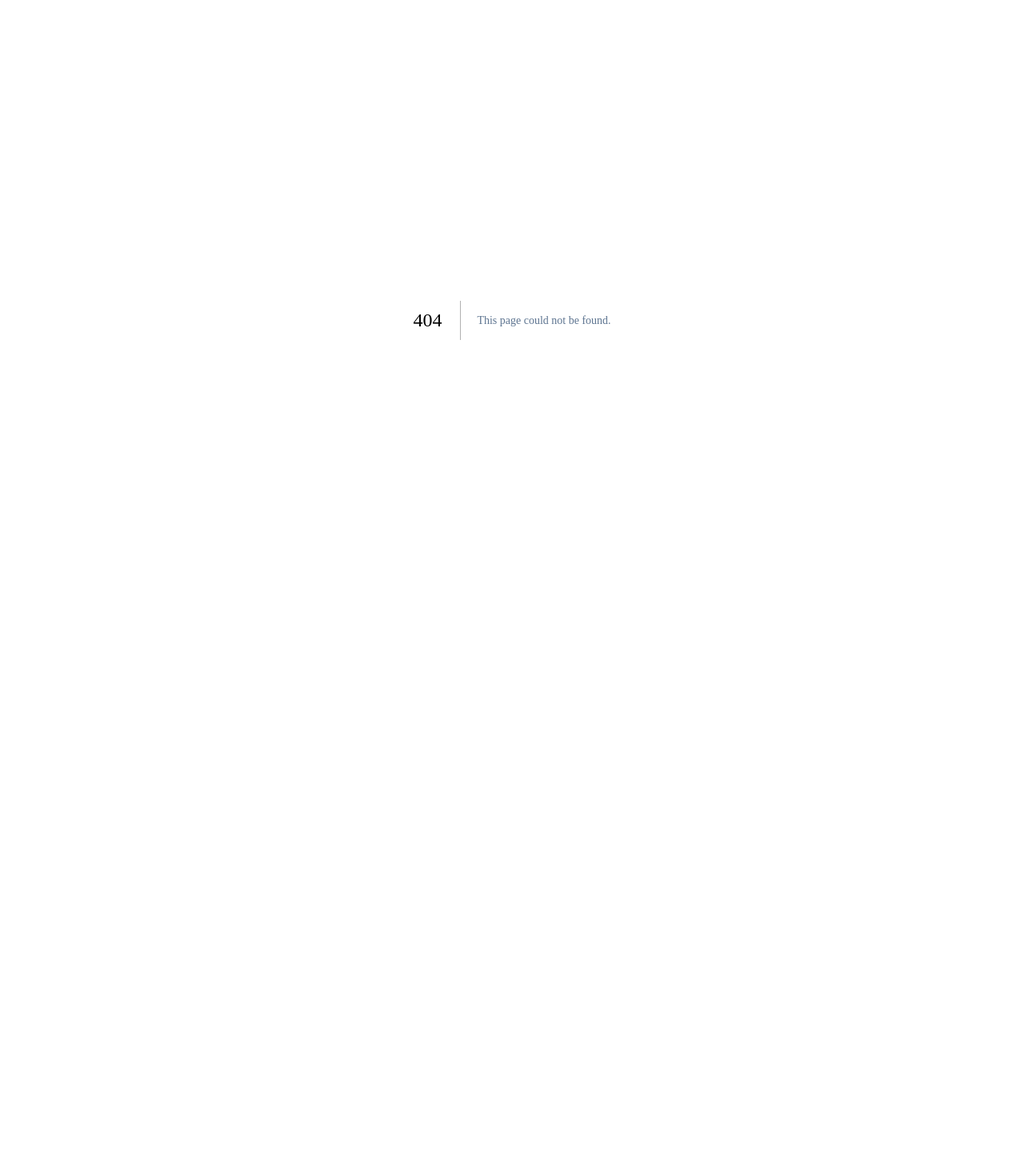
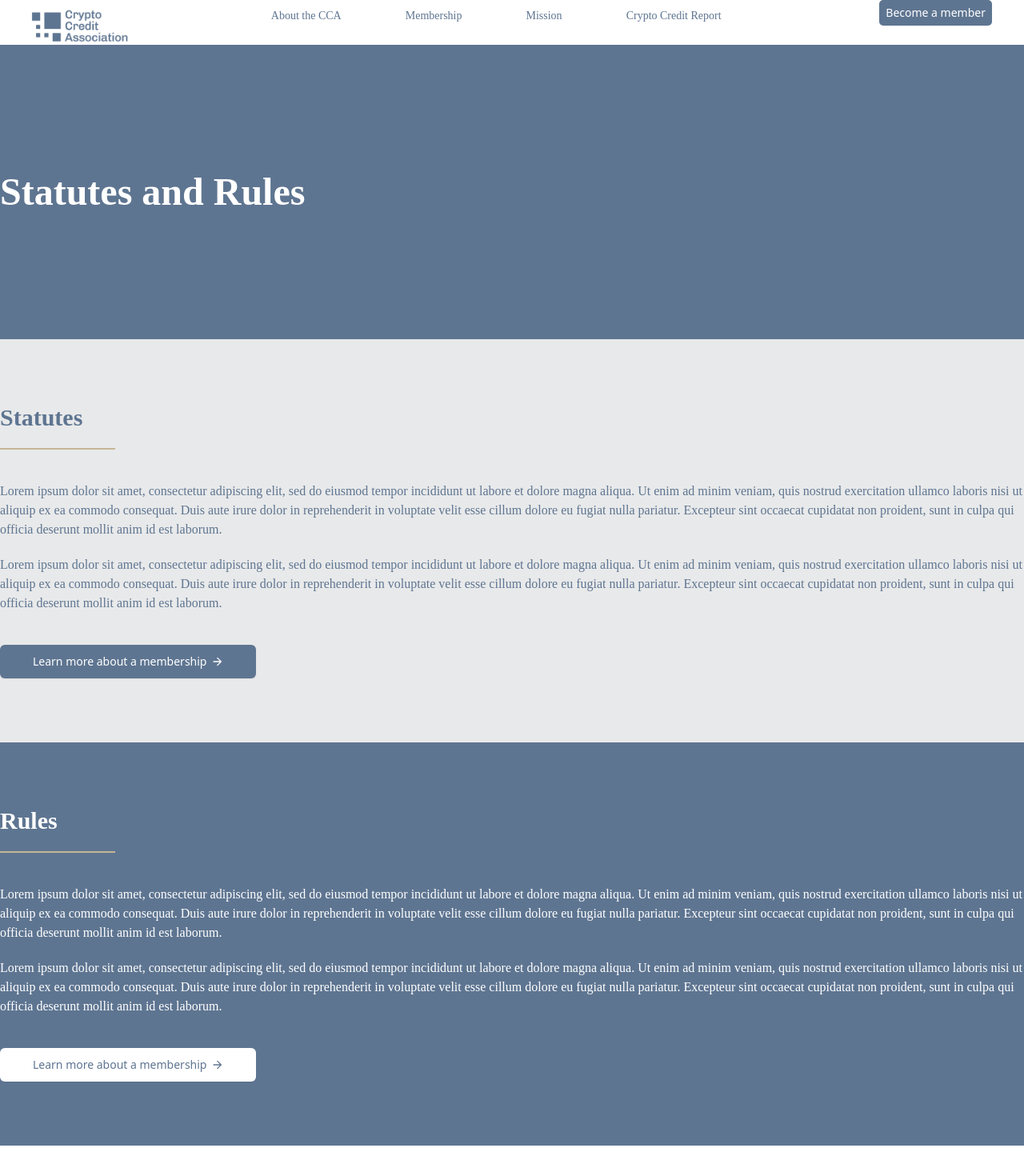
Before and after one commit to crypto-credit-association/cca-website, a Next.js app: page /statutes-and-rules in a window 1280 px wide. Before the commit this address had no page. Shown: the top 1470 px of the page at 80% size. Before the commit the page ends 800 px from the top, so only its background shows below. Built offline with nearby package versions, Linux system fonts and the light colour scheme; a web font is replaced by a local one.

Commit message:
Statutes and rules page

```diff
--- a/pages/audits.js
+++ b/pages/audits.js
@@ -6,20 +6,18 @@ function Audits() {
         <>
         <Nav />
             <div className="bg-blue-dark">
-                <div className="flex flex-col w-full py-32 max-w-7xl m-auto">
-                    <h1 className="text-white text-center text-6xl font-bold">
+                <div className="flex flex-col w-full max-w-7xl m-auto">
+                    <h1 className="text-white font-bold py-40 px-5 lg:px-0 text-left">
                         Audits
                     </h1>
-                    <div className="border-b-2 border-gold w-56 m-auto mt-5"></div>
                 </div>
             </div>
             <div className="bg-gray">
-                <div className="max-w-7xl m-auto px-10 md:px-24 py-12 md:py-20">
-                    <div className="md:mx-12">
+                <div className="max-w-7xl m-auto py-12 md:py-20 px-5 lg:px-0">
+                    <div>
                         <h3 className="pb-6 text-3xl font-bold">Audits and Certificates</h3>
                         <p className="leading-loose">Certain processes defined by the CCA will require third-party audit and certification services.The CCA will publish references to companies capable of providing these services.</p>
-                            <p className="my-5">Companies publishing credit events, for example, will need to be audited to ensure that their procedures are in line with the procedures published by the CCA.</p>
-                            <p>Companies publishing credit scores, for example, will need to have their computational pipeline certified so that clients can know that the data they provide is reliable.</p>
+                            <p className="mt-5">Companies publishing credit events, for example, will need to be audited to ensure that their procedures are in line with the procedures published by the CCA.</p>
                     </div>
                 </div>
             </div>
--- a/pages/legal.js
+++ b/pages/legal.js
@@ -14,25 +14,33 @@ function Legal() {
             </div>
             <div className="bg-gray">
                 <div className="flex flex-col max-w-7xl m-auto">
-                    <div className="bg-white my-20 p-20">
-                        <h2>Need help? Contact us below.</h2>
-                    </div>
-                </div>
-            </div>
-            <div className="bg-blue-dark">
-                <div className="flex flex-col max-w-7xl m-auto py-20">
-                    <h3 className="text-white font-bold text-center md:text-left pb-5">
+                    <div className="bg-white mx-4 my-10 lg:my-20 py-10 p-5 lg:p-20">
+                        <div className="flex flex-col max-w-7xl m-auto">
+                            <h3 className="font-bold text-left pb-5 text-3xl">
                                 Statutes
                             </h3>
-                    <p className="text-white">
+                            <p>
                                 Lorem ipsum dolor sit amet, consectetur adipiscing elit, sed do eiusmod tempor incididunt ut labore et dolore magna aliqua. Ut enim ad minim veniam, quis nostrud exercitation ullamco laboris nisi ut aliquip ex ea commodo consequat. Duis aute irure dolor in reprehenderit in voluptate velit esse cillum dolore eu fugiat nulla pariatur. Excepteur sint occaecat cupidatat non proident, sunt in culpa qui officia deserunt mollit anim id est laborum.
                             </p>
-                    <h3 className="text-white font-bold text-center md:text-left pt-10 pb-5">
+                            <h3 className="font-bold text-left pt-10 pb-5 text-3xl">
                                 Limitations
                             </h3>
-                    <p className="text-white">
+                            <p>
                                 Lorem ipsum dolor sit amet, consectetur adipiscing elit, sed do eiusmod tempor incididunt ut labore et dolore magna aliqua. Ut enim ad minim veniam, quis nostrud exercitation ullamco laboris nisi ut aliquip ex ea commodo consequat. Duis aute irure dolor in reprehenderit in voluptate velit esse cillum dolore eu fugiat nulla pariatur. Excepteur sint occaecat cupidatat non proident, sunt in culpa qui officia deserunt mollit anim id est laborum.
                             </p>
+                        </div>
+                        <h2 className="pb-4 text-xl pt-10 lg:pt-20">Need help? Contact us at:</h2>
+                        <p>
+                            Baarerstrasse 10
+                            <br />
+                            6300 Zug
+                            <br />
+                            Switzerland
+                            <br />
+                            <br />
+                            <a className="cursor-pointer" href="mailto:contact@cryptocreditassociation.org" target="_blank">contact@cryptocreditassociation.org</a>
+                        </p>
+                    </div>
                 </div>
             </div>
             <Footer />
--- a/pages/membership.js
+++ b/pages/membership.js
@@ -8,7 +8,7 @@ function Membership() {
       <Nav />
       <div className="bg-blue-dark">
         <div className="flex flex-col w-full max-w-6xl m-auto">
-          <h1 className="text-white font-bold py-40 text-center md:text-left">
+          <h1 className="text-white font-bold py-40 px-5 lg:px-0 text-left">
             Membership
           </h1>
         </div>
--- a/pages/mission.js
+++ b/pages/mission.js
@@ -9,14 +9,14 @@ function Mission() {
             <Nav />
             <div className="bg-blue-dark">
                 <div className="flex flex-col max-w-7xl m-auto">
-                    <h1 className="text-white font-bold md:pl-24 py-40 text-center md:text-left">
+                    <h1 className="text-white font-bold md:pl-24 py-40 px-5 lg:px-0 text-left">
                         Mission
                     </h1>
                 </div>
             </div>
             <div className="bg-gray">
-                <div className="max-w-7xl m-auto px-12 py-12">
-                    <div className="md:mx-12">
+                <div className="max-w-7xl m-auto px-5 lg:px-12 py-12">
+                    <div>
                         <h3 className="pb-6 text-3xl font-bold">Our Vision</h3>
                         <div className="border-b-2 border-gold w-48"></div>
                         <ul className="ml-5 md:ml-0 py-6 list-outside list-disc">
@@ -26,7 +26,7 @@ function Mission() {
                         </ul>
                     </div>
                     <div className="grid grid-cols-1 md:grid-cols-3">
-                        <div className="md:mx-12">
+                        <div>
                             <h3 className="pt-12 pb-6 text-3xl font-bold">Standards</h3>
                             <div className="border-b-2 border-gold w-56"></div>
                             <p className="py-6">CCA sub-committees will work with Members to define standards in three key  areas as data and the market value/need differ significantly:</p>
--- a/pages/reports.js
+++ b/pages/reports.js
@@ -8,7 +8,7 @@ function Reports() {
         <Nav />
             <div className="bg-blue-dark">
                 <div className="flex flex-col py-40 max-w-7xl m-auto" style={{ background: `url('/images/blue-bg.png')`, backgroundPosition: 'center top', backgroundSize: 'cover', backgroundRepeat: 'no-repeat', maxWidth: '1500px', margin: 'auto', }}>
-                    <h1 className="text-white text-center font-bold md:pl-24 text-center md:text-left">
+                    <h1 className="text-white lg:pl-24 font-bold md:pl-24 px-5 lg:px-0 text-left">
                         Crypto Credit Report
                     </h1>
                 </div>
--- /dev/null
+++ b/pages/statutes-and-rules.js
@@ -0,0 +1,85 @@
+import Nav from "../src/components/mission/nav";
+import Footer from "../src/components/layout/footer";
+import Link from "next/link";
+
+function Statutes() {
+    return (
+        <>
+            <Nav />
+            <div className="bg-blue-dark">
+                <div className="flex flex-col max-w-7xl m-auto">
+                    <h1 className="text-white font-bold py-40 px-5 lg:px-0 text-left">
+                        Statutes and Rules
+                    </h1>
+                </div>
+            </div>
+            <div className="bg-gray px-5 lg:px-0 py-10 lg:py-20">
+                <div className="flex flex-col max-w-7xl m-auto">
+                    <div className="flex flex-col max-w-7xl m-auto">
+                        <h3 className="font-bold text-left pb-5 text-3xl">
+                            Statutes
+                        </h3>
+                        <div className="border-b-2 border-gold w-36"></div>
+                        <p className="pt-5 lg:pt-10">
+                            Lorem ipsum dolor sit amet, consectetur adipiscing elit, sed do eiusmod tempor incididunt ut labore et dolore magna aliqua. Ut enim ad minim veniam, quis nostrud exercitation ullamco laboris nisi ut aliquip ex ea commodo consequat. Duis aute irure dolor in reprehenderit in voluptate velit esse cillum dolore eu fugiat nulla pariatur. Excepteur sint occaecat cupidatat non proident, sunt in culpa qui officia deserunt mollit anim id est laborum.
+                        </p>
+                        <p className="pt-5">
+                            Lorem ipsum dolor sit amet, consectetur adipiscing elit, sed do eiusmod tempor incididunt ut labore et dolore magna aliqua. Ut enim ad minim veniam, quis nostrud exercitation ullamco laboris nisi ut aliquip ex ea commodo consequat. Duis aute irure dolor in reprehenderit in voluptate velit esse cillum dolore eu fugiat nulla pariatur. Excepteur sint occaecat cupidatat non proident, sunt in culpa qui officia deserunt mollit anim id est laborum.
+                        </p>
+                        <Link
+                            href="/membership"
+                        >
+                            <button
+                                type="button"
+                                href="/memberships"
+                                className="mt-10 w-80 items-center bg-blue-dark px-10 inline-flex py-3 border border-transparent text-sm leading-4 font-medium rounded-md shadow-sm text-white"
+                            >
+                                Learn more about a membership
+                                <img
+                                className="ml-2"
+                                src="/svg/arrow-white.svg"
+                                alt="Download icon"
+                            />
+                            </button>
+                        </Link>
+                    </div>
+                </div>
+            </div>
+            <div className="bg-blue-dark px-5 lg:px-0 py-10 lg:py-20">
+                <div className="flex flex-col max-w-7xl m-auto">
+                    <div className="flex flex-col max-w-7xl m-auto">
+                        <h3 className="text-white font-bold text-left pb-5 text-3xl">
+                            Rules
+                        </h3>
+                        <div className="border-b-2 border-gold w-36"></div>
+                        <p className="text-white pt-5 lg:pt-10">
+                            Lorem ipsum dolor sit amet, consectetur adipiscing elit, sed do eiusmod tempor incididunt ut labore et dolore magna aliqua. Ut enim ad minim veniam, quis nostrud exercitation ullamco laboris nisi ut aliquip ex ea commodo consequat. Duis aute irure dolor in reprehenderit in voluptate velit esse cillum dolore eu fugiat nulla pariatur. Excepteur sint occaecat cupidatat non proident, sunt in culpa qui officia deserunt mollit anim id est laborum.
+                        </p>
+                        <p className="text-white pt-5">
+                            Lorem ipsum dolor sit amet, consectetur adipiscing elit, sed do eiusmod tempor incididunt ut labore et dolore magna aliqua. Ut enim ad minim veniam, quis nostrud exercitation ullamco laboris nisi ut aliquip ex ea commodo consequat. Duis aute irure dolor in reprehenderit in voluptate velit esse cillum dolore eu fugiat nulla pariatur. Excepteur sint occaecat cupidatat non proident, sunt in culpa qui officia deserunt mollit anim id est laborum.
+                        </p>
+                        <Link
+                            href="/membership"
+                        >
+                            <button
+                                type="button"
+                                href="/memberships"
+                                className="mt-10 w-80 items-center bg-white text-blue-dark px-10 inline-flex py-3 border border-transparent text-sm leading-4 font-medium rounded-md shadow-sm"
+                            >
+                                Learn more about a membership
+                                <img
+                                className="ml-2"
+                                src="/svg/arrow-blue.svg"
+                                alt="Download icon"
+                            />
+                            </button>
+                        </Link>
+                    </div>
+                </div>
+            </div>
+            <Footer />
+        </>
+    );
+}
+
+export default Statutes;
--- a/src/components/layout/footer.js
+++ b/src/components/layout/footer.js
@@ -28,6 +28,9 @@ export const Footer = () => {
             <Link href="/mission">
             <p className="gridIndividual text-blue-dark ml-4 text-sm hover:underline">Mission</p>
             </Link>
+            <Link href="/reports">
+            <p className="gridIndividual text-blue-dark ml-4 text-sm hover:underline">Legal</p>
+          </Link>
           </div>
           <div>
           <Link href="/membership">
@@ -35,6 +38,9 @@ export const Footer = () => {
           </Link>
           <Link href="/reports">
             <p className="gridIndividual text-blue-dark ml-4 text-sm hover:underline">Crypto Credit Report</p>
+          </Link>
+          <Link href="/statutes-and-rules">
+            <p className="gridIndividual text-blue-dark ml-4 text-sm hover:underline">Statutes and Rules</p>
           </Link>
           </div>
         </div>
--- a/src/components/mission/nav.js
+++ b/src/components/mission/nav.js
@@ -10,7 +10,7 @@ function classNames(...classes) {
 
 export default function Test(props) {
     return (
-        <div className="my-5 sticky top-0 z-10 bg-white pr-5 shadow-sm">
+        <div className="my-5 sticky top-0 z-10 bg-white pr-5">
             <main>
                 <Disclosure as="nav">
                     {({ open }) => (
```
Lines whose indentation alone changed are shown as unchanged.
